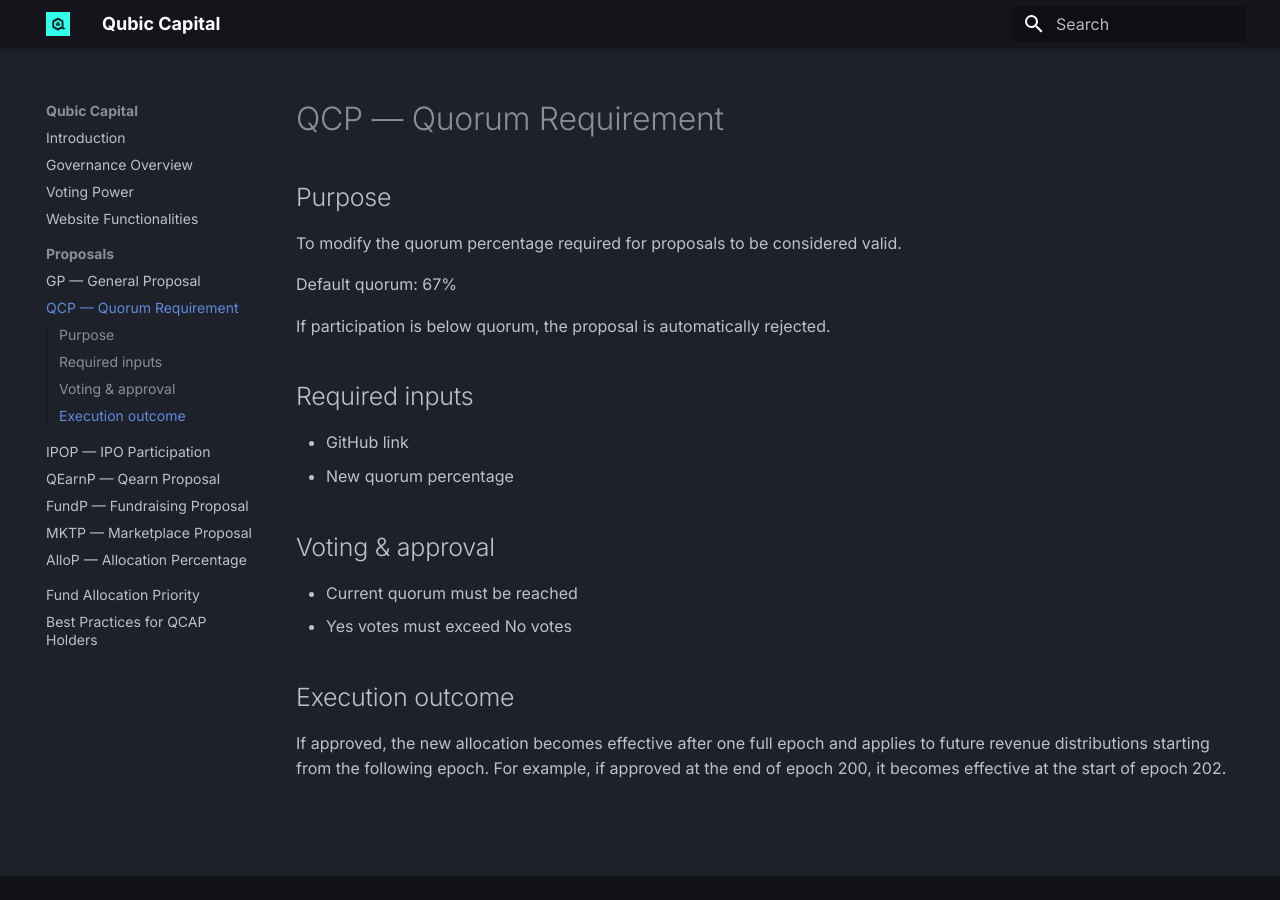
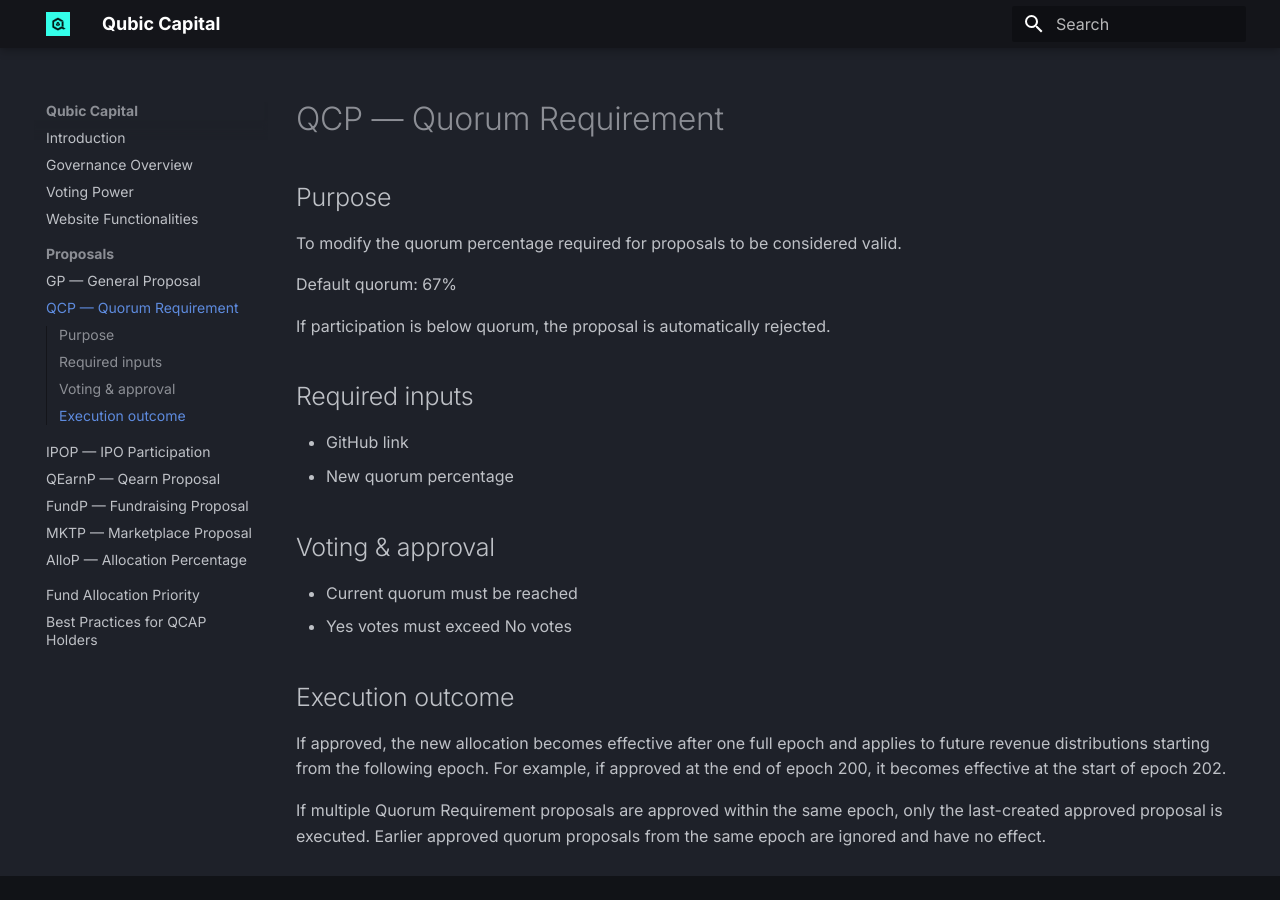
Before and after one commit to HermanToothrot10/qubic-capital-manual, an MkDocs documentation site: the page built from docs/proposals/qcp.md, in a window 1280 px wide. Built offline with MkDocs 1.6.1 and Material for MkDocs 9.7.7, drawn with Linux system fonts in a browser that asks for light colours.

Commit message:
Update qcp.md

```diff
--- a/docs/proposals/qcp.md
+++ b/docs/proposals/qcp.md
@@ -21,3 +21,5 @@
 ## Execution outcome
 
 If approved, the new allocation becomes effective after one full epoch and applies to future revenue distributions starting from the following epoch. For example, if approved at the end of epoch 200, it becomes effective at the start of epoch 202.
+
+If multiple Quorum Requirement proposals are approved within the same epoch, only the last-created approved proposal is executed. Earlier approved quorum proposals from the same epoch are ignored and have no effect.
```
